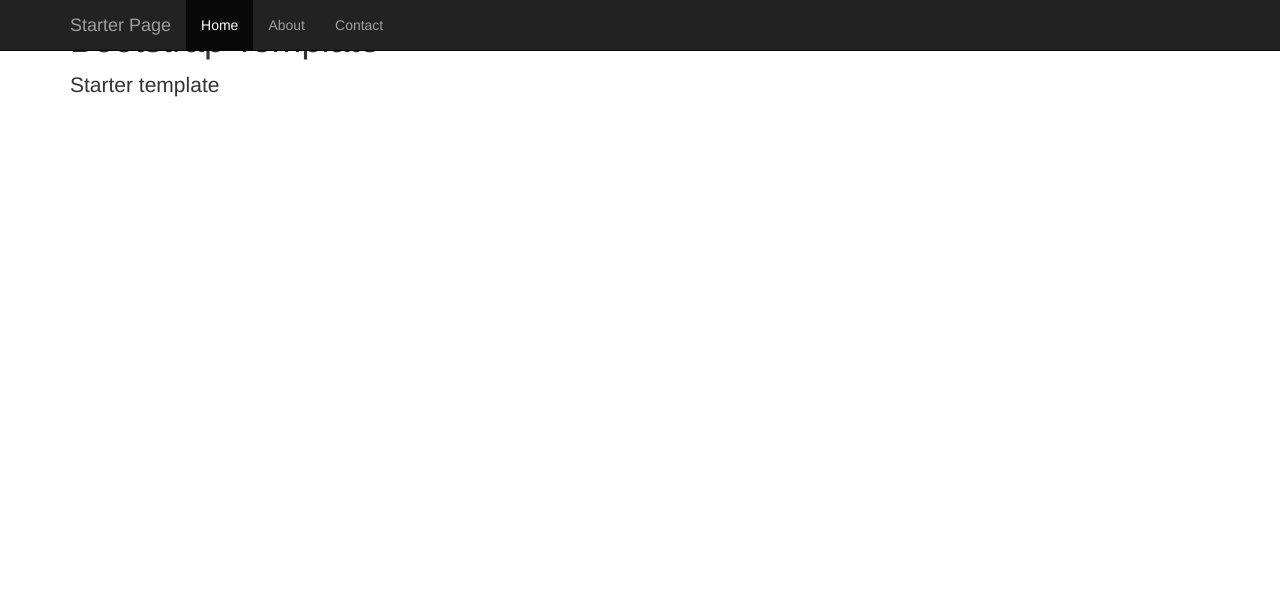
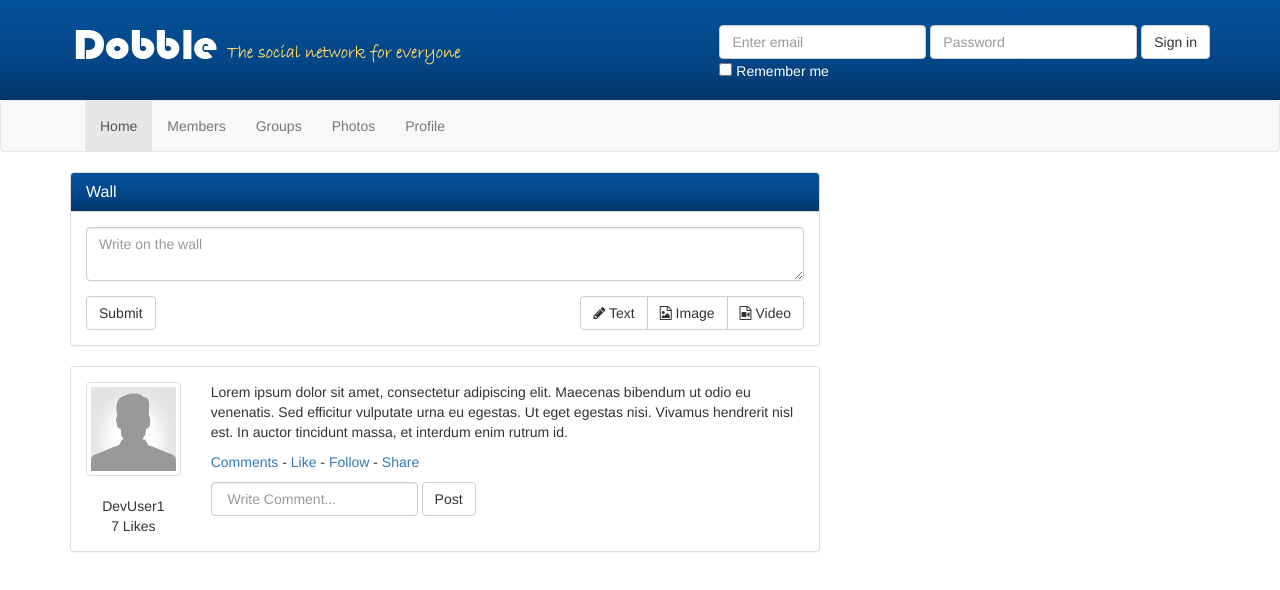
Before and after one commit to jdoubleua/bootstrap-projects, a website: page social_app_proj_3/index.html in a window 1280 px wide. Drawn offline with nearby package versions, Linux system fonts and the light colour scheme.

Commit message:
added imgs and style.css

```diff
--- a/social_app_proj_3/css/style.css
+++ b/social_app_proj_3/css/style.css
@@ -0,0 +1,19 @@
+header{
+    background-image: linear-gradient(#04519b, #044687 60%, #033769);
+    color: #fff;
+    min-height: 100px;
+    padding-top: 25px;
+}
+
+header form{
+    float: right;
+}
+
+header .logo {
+    float: left;
+}
+
+.panel-heading{
+    background-image: linear-gradient(#04519b, #044687 60%, #033769);
+    color: #fff !important;
+}
--- a/social_app_proj_3/index.html
+++ b/social_app_proj_3/index.html
@@ -6,11 +6,34 @@
     <meta name="viewport" content="width=device-width, initial-scale=1">
     <title>Template</title>
     <link rel="stylesheet" href="../bower_components/bootstrap/dist/css/bootstrap.css">
+    <link rel = "stylesheet" href = "../bower_components/font-awesome/css/font-awesome.min.css">
     <link rel="stylesheet" href="css/style.css">
 </head>
 <body>
+<header>
+    <div class = "container">
+        <img src = "imgs/logo.png" class = "logo">
+        <form class="form-inline">
+            <div class="form-group">
+                <label class="sr-only" for="exampleInputEmail3">Email address</label>
+                <input type="email" class="form-control" id="exampleInputEmail3" placeholder="Enter email">
+            </div>
+            <div class="form-group">
+                <label class="sr-only" for="exampleInputPassword3">Password</label>
+                <input type="password" class="form-control" id="exampleInputPassword3" placeholder="Password">
+            </div>
 
-<nav class="navbar navbar-inverse navbar-fixed-top">
+            <button type="submit" class="btn btn-default">Sign in</button><br>
+
+            <div class="checkbox">
+                <label>
+                    <input type="checkbox"> Remember me
+                </label>
+            </div>
+        </form>
+    </div>
+</header>
+<nav class="navbar navbar-default">
     <div class="container">
         <div class="navbar-header">
             <button type="button" class="navbar-toggle collapsed" data-toggle="collapse" data-target="#navbar"
@@ -20,29 +43,87 @@
                 <span class="icon-bar"></span>
                 <span class="icon-bar"></span>
             </button>
-            <a class="navbar-brand" href="#">Starter Page</a>
         </div>
         <div id="navbar" class="collapse navbar-collapse">
             <ul class="nav navbar-nav">
-                <li class="active"><a href="#">Home</a></li>
-                <li><a href="#about">About</a></li>
-                <li><a href="#contact">Contact</a></li>
+                <li class="active"><a href="index.html">Home</a></li>
+                <li><a href="about.html">Members</a></li>
+                <li><a href="groups.html">Groups</a></li>
+                <li><a href="photos.html">Photos</a></li>
+                <li><a href="profile.html">Profile</a></li>
             </ul>
         </div>
     </div>
-</nav>
+</nav><!--Nav End-->
+
+
 
 <section>
-    <div class="container">
-        <div class="row">
-            <div class="col-lg-12">
-                <h1>Bootstrap Template</h1>
+    <div class = "container">
+        <div class = "row">
+            <div class = "col-md-8">
+                <div class="panel panel-default">
+                    <div class="panel-heading">
+                        <h3 class="panel-title">Wall</h3>
+                    </div>
+                    <div class="panel-body">
+                        <form>
+                            <div class="form-group">
+                                <textarea class="form-control" placeholder="Write on the wall"></textarea>
+                            </div>
+                            <button type="submit" class="btn btn-default">Submit</button>
+                            <div class = "pull-right">
+                                <div class="btn-group" role="group">
+                                    <button type="button" class="btn btn-default"><i class = "fa fa-pencil"></i> Text</button>
+                                    <button type="button" class="btn btn-default"><i class = "fa fa-file-image-o"></i> Image</button>
+                                    <button type="button" class="btn btn-default"><i class = "fa fa-file-video-o"></i> Video</button>
+                                </div>
+                            </div>
+                        </form>
+                    </div>
+                </div>
 
-                <p class="lead">Starter template</p>
+                <div class = "panel panel-default post">
+                    <div class = "panel-body">
+                        <div class = "row">
+                            <div class = "col-sm-2">
+                                <a class = "post-avatar thumbnail" href="#"><img src = "imgs/user.png"></a><div class = "text-center">DevUser1</div>
+                                <div class = "likes text-center">7 Likes</div>
+                            </div><!--cold-sm-2-->
+                            <div class = "col-sm-10">
+                                <div class = "bubble">
+                                    <div class = "pointer">
+                                        <p>Lorem ipsum dolor sit amet, consectetur adipiscing elit. Maecenas bibendum ut
+                                            odio eu venenatis. Sed efficitur vulputate urna eu egestas. Ut eget egestas
+                                            nisi. Vivamus hendrerit nisl est. In auctor tincidunt massa, et interdum
+                                            enim rutrum id.</p>
+                                    </div>
+                                    <div class = "pointer-border"></div>
+                                </div><!--bubble-->
+                                <p class = "post-actions"><a href = "#">Comments</a> -
+                                <a href = "#">Like</a> -
+                                <a href = "#">Follow</a> -
+                                <a href = "#">Share</a></p>
+                                <div class = "comment-form">
+                                    <form class="form-inline">
+                                        <div class="form-group">
+                                            <input type="text" class="form-control"  placeholder=" Write Comment...">
+                                            <button type="submit" class="btn btn-default">Post</button>
+
+                                        </div>
+                                    </form>
+                                </div>
+                            </div><!--col-sm-10-->
+                        </div><!--row-->
+                    </div><!--panel body-->
+                </div><!--panel default-->
+
+            </div><!--col-md-8-->
+            <div class = "col-md-4">
+
             </div>
         </div>
     </div>
-
 
 </section>
 
```
Also changed, not shown: social_app_proj_3/imgs/group.png (added), social_app_proj_3/imgs/logo.png (added), social_app_proj_3/imgs/sample1.jpg (added), social_app_proj_3/imgs/sample2.jpg (added), social_app_proj_3/imgs/sample3.jpg (added), social_app_proj_3/imgs/sample4.jpg (added), social_app_proj_3/imgs/sample5.jpg (added), social_app_proj_3/imgs/sample6.jpg (added), social_app_proj_3/imgs/user.png (added).
